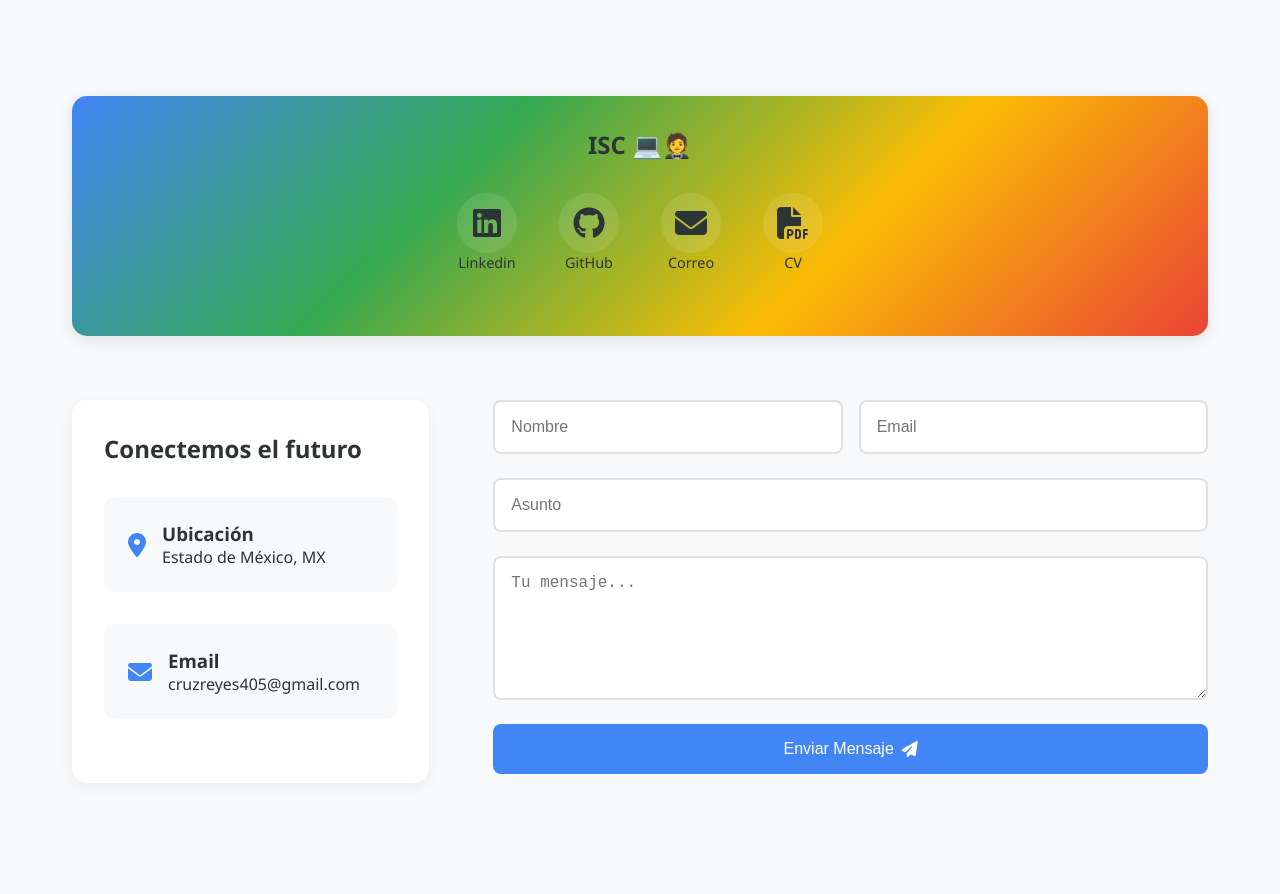
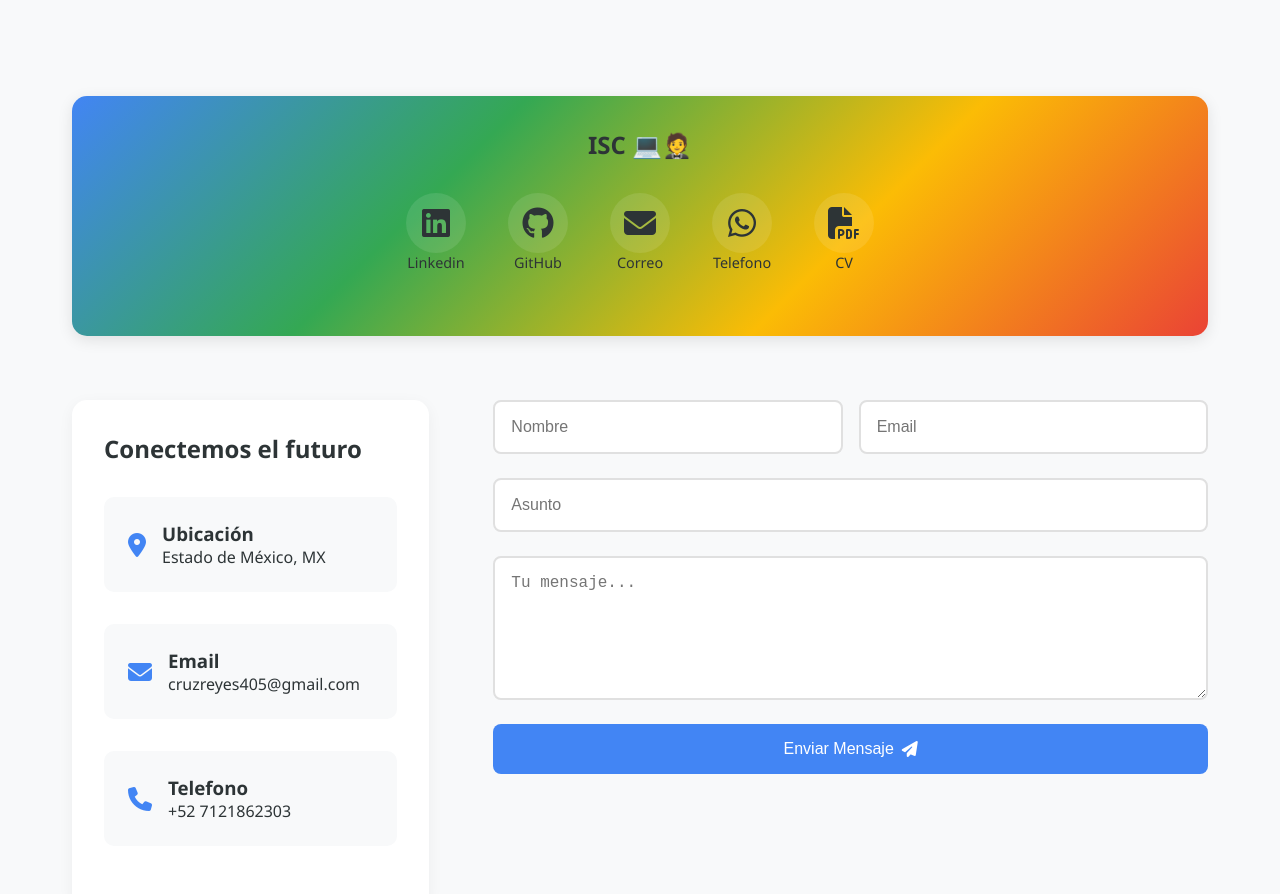
Before and after one commit to ChristianCreey/Portafolio, a plain HTML site: page contacto.html in a window 1280 px wide. Drawn offline with Linux system fonts and the light colour scheme.

Commit message:
fix: contacto y competiciones

```diff
--- a/contacto.html
+++ b/contacto.html
@@ -31,6 +31,12 @@
                         </div>
                         <span>Correo</span>
                     </a>
+                    <a href="https://api.whatsapp.com/send/?phone=7121862303&text&type=phone_number&app_absent=0" class="icon-item">
+                        <div>
+                          <i class="fab fa-whatsapp"></i>
+                        </div>
+                        <span>Telefono</span>
+                    </a>
                     <a href="assets/docs/Resume(Christian Emmanuel Cruz Reyes).pdf" download="CV_Christian_Cruz.pdf" class="icon-item">
                         <div>
                           <i class="fas fa-file-pdf"></i>
@@ -58,6 +64,13 @@
                         <p>cruzreyes405@gmail.com</p>
                     </div>
                 </div>
+                <div class="info-card">
+                    <i class="fas fa-phone"></i>
+                    <div>
+                        <h3>Telefono</h3>
+                        <p>+52 7121862303</p>
+                    </div>
+                </div>
             </div>
 
             <form class="contact-form">
```
Also changed, not shown: index.html (+2 -2 lines).
